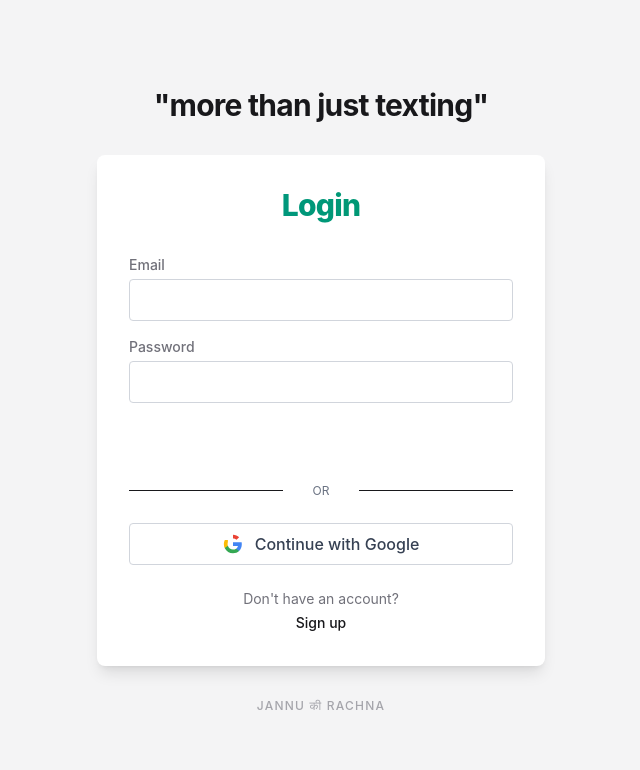
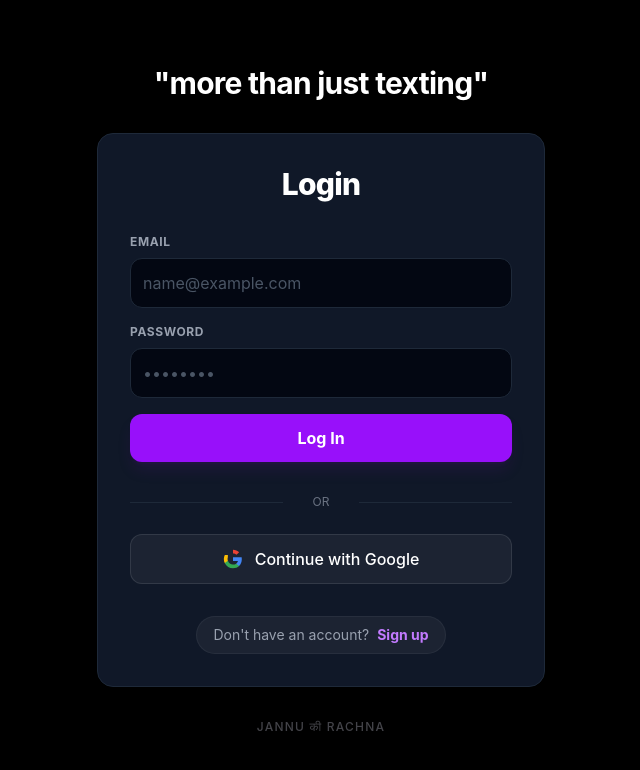
Before and after one commit to 23f2003556/forreal-0, a Next.js app: page /login in a window 1280 px wide. Shown: the top 770 px of the page, without its empty margins (319-959 px from the left). Built offline with nearby package versions, Linux system fonts and the light colour scheme; no server answers.

Commit message:
style(login): force dark mode theme on classic login layout

```diff
--- a/src/app/login/page.tsx
+++ b/src/app/login/page.tsx
@@ -109,41 +109,43 @@ export default function LoginPage() {
     }
 
     return (
-        <div className="min-h-[100dvh] bg-app-background flex flex-col items-center justify-center p-4">
+        <div className="min-h-[100dvh] bg-black flex flex-col items-center justify-center p-4">
             <div className="mb-8 text-center">
-                <h1 className="text-3xl font-bold text-teal-primary tracking-tight">"more than just texting"</h1>
+                <h1 className="text-3xl font-bold text-white tracking-tight">"more than just texting"</h1>
             </div>
 
-            <div className="bg-white dark:bg-panel-header-background p-8 rounded-lg shadow-lg w-full max-w-md">
-                <h2 className="text-3xl font-extrabold mb-8 text-center bg-clip-text text-transparent bg-gradient-to-r from-teal-600 to-emerald-600 dark:from-teal-400 dark:to-emerald-400 tracking-tight">
+            <div className="bg-gray-900 border border-gray-800 p-8 rounded-2xl shadow-2xl w-full max-w-md">
+                <h2 className="text-3xl font-extrabold mb-8 text-center text-white tracking-tight">
                     {isSignUp ? 'Sign Up' : 'Login'}
                 </h2>
 
                 {error && (
-                    <div className="bg-red-100 border border-red-400 text-red-700 px-4 py-3 rounded mb-4 text-sm">
+                    <div className="bg-red-500/10 border border-red-500/50 text-red-200 px-4 py-3 rounded mb-4 text-sm">
                         {error}
                     </div>
                 )}
 
                 <form onSubmit={handleSubmit} className="space-y-4">
                     <div>
-                        <label className="block text-sm font-medium text-text-secondary mb-1">Email</label>
+                        <label className="block text-xs font-bold text-gray-400 uppercase tracking-wider mb-2">Email</label>
                         <input
                             type="email"
                             value={email}
                             onChange={(e) => setEmail(e.target.value)}
-                            className="w-full p-2 border border-gray-300 rounded focus:outline-none focus:border-teal-primary dark:bg-gray-800 dark:border-gray-700"
+                            className="w-full p-3 bg-gray-950 border border-gray-800 rounded-xl focus:outline-none focus:border-purple-500 text-white placeholder-gray-600 transition-colors"
+                            placeholder="name@example.com"
                             required
                         />
                     </div>
 
                     <div>
-                        <label className="block text-sm font-medium text-text-secondary mb-1">Password</label>
+                        <label className="block text-xs font-bold text-gray-400 uppercase tracking-wider mb-2">Password</label>
                         <input
                             type="password"
                             value={password}
                             onChange={(e) => setPassword(e.target.value)}
-                            className="w-full p-2 border border-gray-300 rounded focus:outline-none focus:border-teal-primary dark:bg-gray-800 dark:border-gray-700"
+                            className="w-full p-3 bg-gray-950 border border-gray-800 rounded-xl focus:outline-none focus:border-purple-500 text-white placeholder-gray-600 transition-colors"
+                            placeholder="••••••••"
                             required
                         />
                     </div>
@@ -151,22 +153,22 @@ export default function LoginPage() {
                     <button
                         type="submit"
                         disabled={loading}
-                        className="w-full bg-teal-primary hover:bg-teal-secondary text-white font-bold py-2 px-4 rounded focus:outline-none focus:shadow-outline transition-colors disabled:opacity-50"
+                        className="w-full bg-purple-600 hover:bg-purple-700 text-white font-bold py-3 px-4 rounded-xl transition-all shadow-lg shadow-purple-900/20 disabled:opacity-50"
                     >
                         {loading ? 'Processing...' : (isSignUp ? 'Sign Up' : 'Log In')}
                     </button>
                 </form>
 
-                <div className="mt-6 flex items-center justify-between">
-                    <span className="border-b w-[35%] lg:w-[40%] dark:border-gray-700"></span>
-                    <span className="text-xs text-center text-gray-500 uppercase dark:text-gray-400">or</span>
-                    <span className="border-b w-[35%] lg:w-[40%] dark:border-gray-700"></span>
+                <div className="mt-8 flex items-center justify-between">
+                    <span className="border-b w-[35%] lg:w-[40%] border-gray-800"></span>
+                    <span className="text-xs text-center text-gray-500 uppercase">or</span>
+                    <span className="border-b w-[35%] lg:w-[40%] border-gray-800"></span>
                 </div>
 
                 <button
                     onClick={handleGoogleLogin}
                     disabled={loading}
-                    className="mt-6 w-full flex items-center justify-center gap-3 bg-white dark:bg-gray-800 border border-gray-300 dark:border-gray-700 hover:bg-gray-50 dark:hover:bg-gray-700 text-gray-700 dark:text-gray-200 font-medium py-2 px-4 rounded focus:outline-none transition-colors disabled:opacity-50"
+                    className="mt-6 w-full flex items-center justify-center gap-3 bg-white/5 border border-white/10 hover:bg-white/10 text-white font-medium py-3 px-4 rounded-xl focus:outline-none transition-colors disabled:opacity-50"
                 >
                     <svg className="w-5 h-5" viewBox="0 0 24 24">
                         <path
@@ -189,17 +191,17 @@ export default function LoginPage() {
                     Continue with Google
                 </button>
 
-                <div className="mt-6 text-center">
-                    <p className="text-sm text-text-secondary">
+                <div className="mt-8 text-center bg-white/5 mx-auto w-fit px-4 py-2 rounded-full border border-white/5">
+                    <p className="text-sm text-gray-400">
                         {isSignUp ? 'Already have an account?' : "Don't have an account?"}
+                        <button
+                            onClick={() => setIsSignUp(!isSignUp)}
+                            disabled={loading}
+                            className="text-purple-400 hover:text-purple-300 font-bold ml-2 transition-colors focus:outline-none"
+                        >
+                            {isSignUp ? 'Log in' : 'Sign up'}
+                        </button>
                     </p>
-                    <button
-                        onClick={() => setIsSignUp(!isSignUp)}
-                        disabled={loading}
-                        className="text-teal-primary hover:underline text-sm font-medium mt-1"
-                    >
-                        {isSignUp ? 'Log in' : 'Sign up'}
-                    </button>
                 </div>
             </div>
 
```
